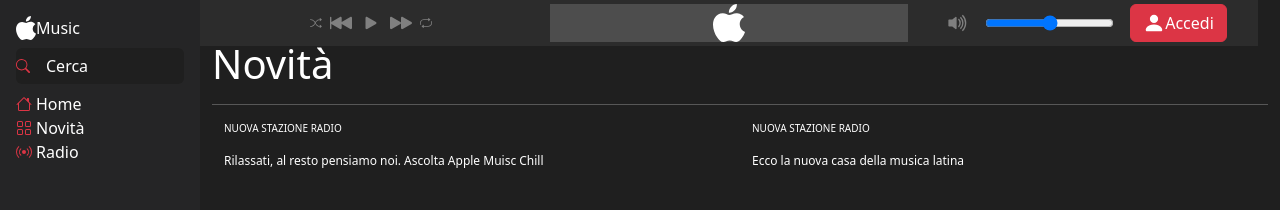
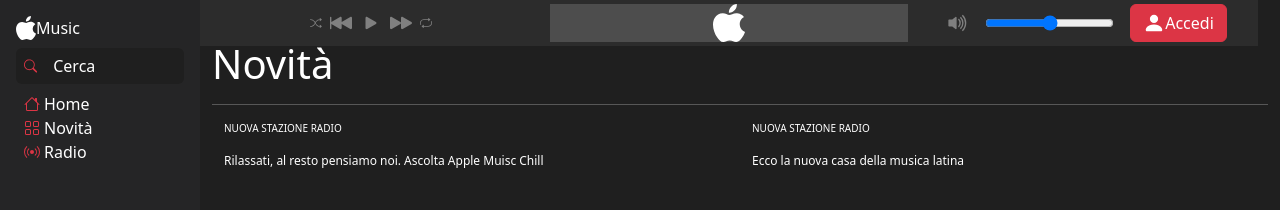
Before and after one commit to SamueleConverso/PROGETTO-U3-S3-L5, a React (Vite) app in the folder musicapp/: page / in a window 1280 px wide. Shown: the top 210 px of the page. Built offline with nearby package versions, Linux system fonts and the light colour scheme; no server answers.

Commit message:
Jan 24, 2025, 4:01 PM

```diff
--- a/musicapp/src/components/MyNavbar.jsx
+++ b/musicapp/src/components/MyNavbar.jsx
@@ -1,4 +1,4 @@
-import { Navbar, Nav, NavDropdown } from "react-bootstrap";
+import { Navbar, Nav } from "react-bootstrap";
 //import * as Icon from "react-bootstrap-icons";
 
 function MyNavbar() {
--- a/musicapp/src/components/MyNavbarLg.jsx
+++ b/musicapp/src/components/MyNavbarLg.jsx
@@ -71,7 +71,7 @@
               borderRadius: "6px",
             }}
           >
-            <Icon.Search className="text-danger align-self-center" />
+            <Icon.Search className="text-danger align-self-center ms-2" />
             <Form.Control
               type="search"
               placeholder="Cerca"
@@ -89,15 +89,15 @@
         <div>
           <ul className="text-white list-unstyled">
             <li className="d-flex gap-1 itemNavLg">
-              <Icon.House className="text-danger align-self-center" />
+              <Icon.House className="text-danger align-self-center ms-2" />
               Home
             </li>
             <li className="d-flex gap-1 itemNavLg">
-              <Icon.Grid className="text-danger align-self-center" />
+              <Icon.Grid className="text-danger align-self-center ms-2" />
               Novità
             </li>
             <li className="d-flex gap-1 itemNavLg">
-              <Icon.Broadcast className="text-danger align-self-center" />
+              <Icon.Broadcast className="text-danger align-self-center ms-2" />
               Radio
             </li>
           </ul>
```
